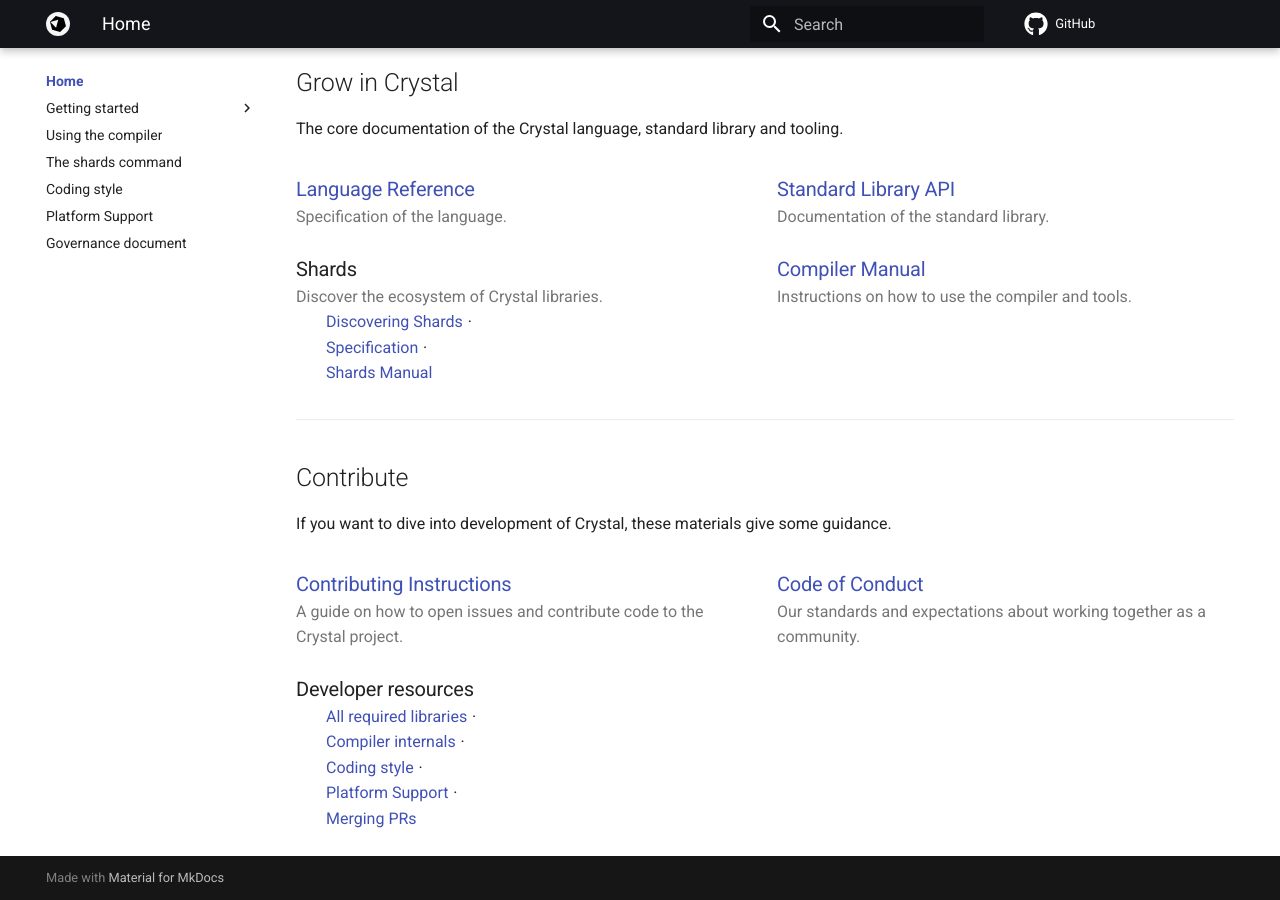
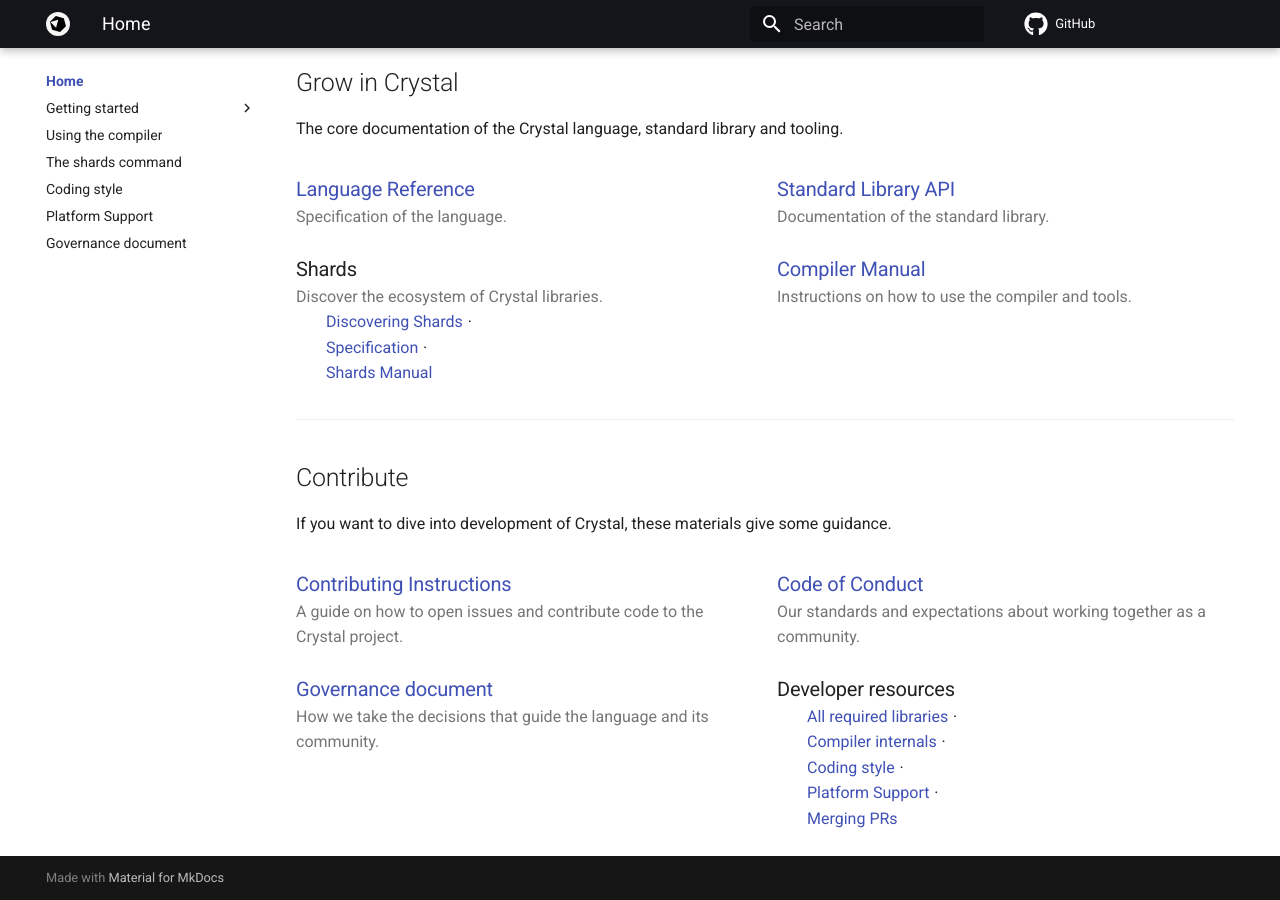
Before and after one commit to crystal-lang/crystal-book, an MkDocs documentation site: the page built from docs/README.md, in a window 1280 px wide and 900 px high, scrolled down 664 px. Built offline with MkDocs 1.6.1 and Material for MkDocs 9.7.7, drawn with Linux system fonts in a browser that asks for light colours; nearby versions of some CDN libraries; library files that are not in the unit come from our copies; comment, search, counter and statistics services are not loaded.

Commit message:
also adding the gov. doc in the contribute section

```diff
--- a/docs/README.md
+++ b/docs/README.md
@@ -103,6 +103,12 @@
   </div>
   <div class="card" markdown="1">
 
+### [Governance document](governance.md)
+How we take the decisions that guide the language and its community.
+
+  </div>
+  <div class="card" markdown="1">
+
 ### Developer resources
 
 * [All required libraries](https://github.com/crystal-lang/crystal/wiki/All-required-libraries)
```
